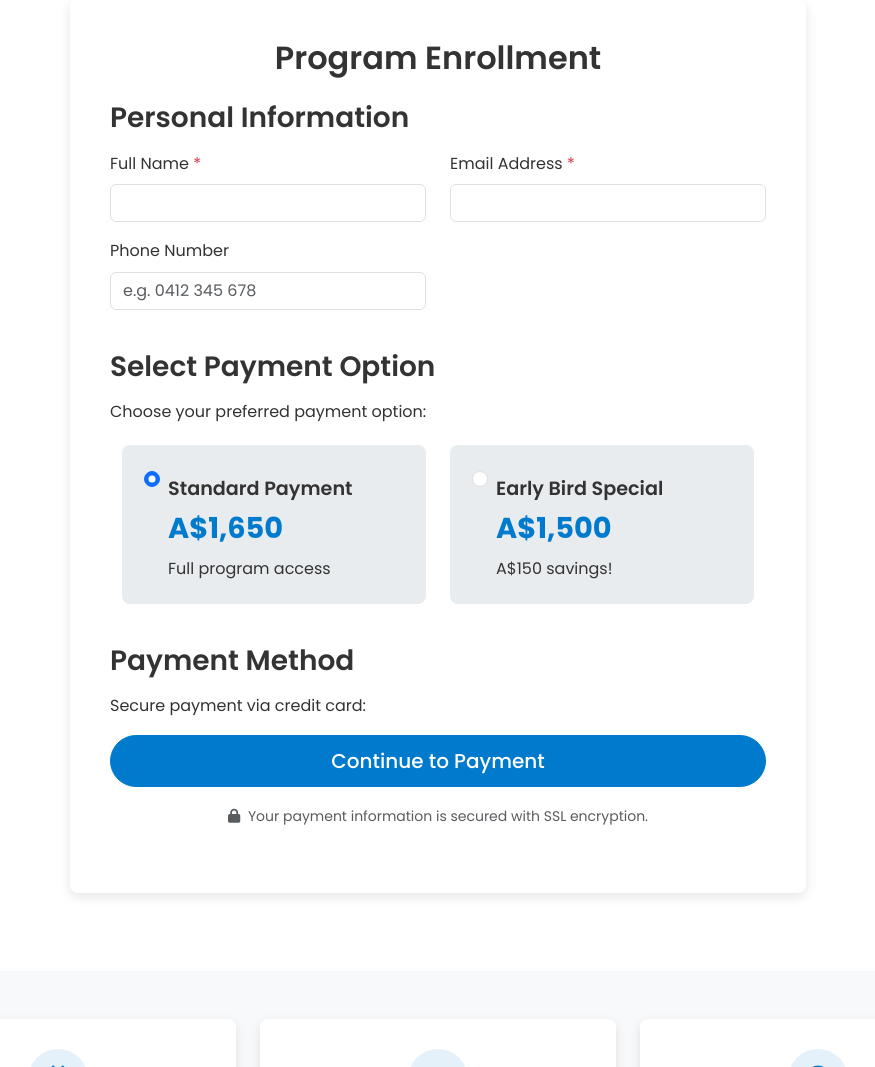
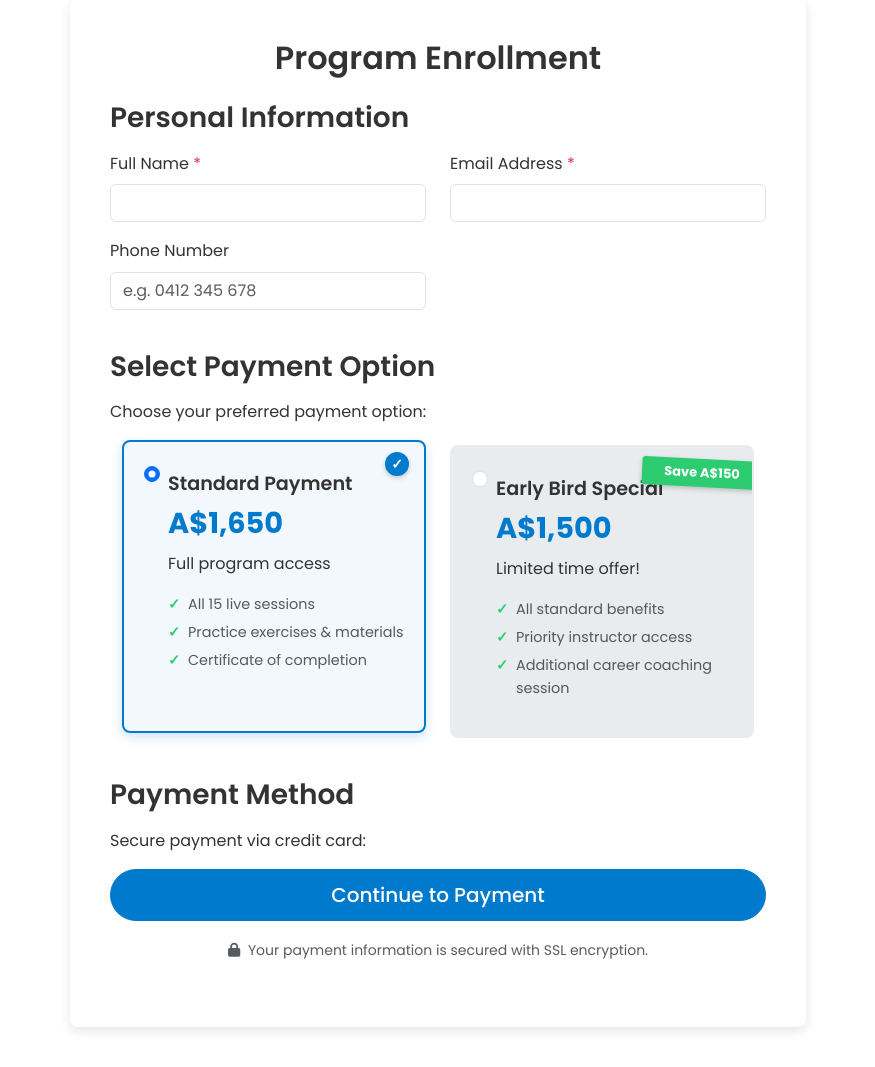
Before and after one commit to Yonesh-Thapa/FACTS, a Flask app: page /enroll in a window 1280 px wide. Shown: the part 340-1407 px from the top of the page, without its empty margins (202-1077 px from the left). Run offline with Flask 3, Linux system fonts and the light colour scheme.

Commit message:
Enhance payment options display with visual improvements and details.
Replit-Commit-Author: Agent
Replit-Commit-Session-Id: 811e0181-69f7-4122-837f-3e5b1aa390de
Replit-Commit-Screenshot-Url: https://storage.googleapis.com/screenshot-production-us-central1/1a0dd053-97cc-4a0a-b64d-456243bbbfc9/e7690ea4-0711-434d-babc-4d5de4cabbc5.jpg

```diff
--- a/static/css/style.css
+++ b/static/css/style.css
@@ -785,15 +785,58 @@ hr {
     cursor: pointer;
     border: 2px solid transparent;
     transition: var(--transition);
+    position: relative;
+    overflow: hidden;
 }
 
 .payment-option-card.active {
     border-color: var(--primary-color);
     background-color: rgba(0, 122, 204, 0.05);
+    box-shadow: 0 4px 12px rgba(0, 122, 204, 0.2);
+    transform: translateY(-5px);
+}
+
+.payment-option-card.active::before {
+    content: "✓";
+    position: absolute;
+    top: 10px;
+    right: 15px;
+    background-color: var(--primary-color);
+    color: white;
+    width: 24px;
+    height: 24px;
+    border-radius: 50%;
+    display: flex;
+    align-items: center;
+    justify-content: center;
+    font-size: 14px;
+    font-weight: bold;
+    box-shadow: 0 2px 5px rgba(0, 0, 0, 0.2);
 }
 
 .payment-option-card:hover {
     background-color: rgba(0, 122, 204, 0.05);
+    transform: translateY(-3px);
+    box-shadow: 0 2px 8px rgba(0, 0, 0, 0.1);
+}
+
+.ribbon {
+    position: absolute;
+    top: 12px;
+    right: -10px;
+    z-index: 1;
+    overflow: hidden;
+    width: 120px;
+    height: 28px;
+    text-align: center;
+    line-height: 28px;
+    font-size: 13px;
+    font-weight: bold;
+    color: #fff;
+    background-color: var(--secondary-color);
+    border-radius: 3px;
+    box-shadow: 0 2px 5px rgba(0, 0, 0, 0.2);
+    transform: rotate(3deg);
 }
 
 .payment-option-card .form-check {
@@ -811,6 +854,27 @@ hr {
     font-weight: 700;
     color: var(--primary-color);
     margin-bottom: 5px;
+}
+
+.payment-option-card ul {
+    list-style: none;
+    padding-left: 0;
+    margin-top: 10px;
+}
+
+.payment-option-card ul li {
+    padding-left: 20px;
+    position: relative;
+    margin-bottom: 5px;
+    font-size: 0.9rem;
+}
+
+.payment-option-card ul li:before {
+    content: "✓";
+    position: absolute;
+    left: 0;
+    color: var(--secondary-color);
+    font-weight: bold;
 }
 
 .info-card {
--- a/templates/enroll.html
+++ b/templates/enroll.html
@@ -63,10 +63,15 @@
                                     <div class="payment-option-card" onclick="selectPaymentOption('standard')">
                                         <div class="form-check">
                                             <input class="form-check-input" type="radio" name="payment_type" id="standardPayment" value="standard" checked>
-                                            <label class="form-check-label" for="standardPayment">
+                                            <label class="form-check-label w-100" for="standardPayment">
                                                 <h4>Standard Payment</h4>
                                                 <p class="price">A$1,650</p>
                                                 <p class="mb-0">Full program access</p>
+                                                <ul class="mt-3 text-muted">
+                                                    <li>All 15 live sessions</li>
+                                                    <li>Practice exercises & materials</li>
+                                                    <li>Certificate of completion</li>
+                                                </ul>
                                             </label>
                                         </div>
                                     </div>
@@ -76,10 +81,16 @@
                                     <div class="payment-option-card" onclick="selectPaymentOption('early_bird')">
                                         <div class="form-check">
                                             <input class="form-check-input" type="radio" name="payment_type" id="earlyBirdPayment" value="early_bird">
-                                            <label class="form-check-label" for="earlyBirdPayment">
+                                            <label class="form-check-label w-100" for="earlyBirdPayment">
+                                                <div class="ribbon">Save A$150</div>
                                                 <h4>Early Bird Special</h4>
                                                 <p class="price">A$1,500</p>
-                                                <p class="mb-0">A$150 savings!</p>
+                                                <p class="mb-0">Limited time offer!</p>
+                                                <ul class="mt-3 text-muted">
+                                                    <li>All standard benefits</li>
+                                                    <li>Priority instructor access</li>
+                                                    <li>Additional career coaching session</li>
+                                                </ul>
                                             </label>
                                         </div>
                                     </div>
@@ -155,13 +166,38 @@
             document.getElementById('standardPayment').checked = false;
             document.getElementById('earlyBirdPayment').checked = true;
         }
+
+        // Update active class on cards
+        const cards = document.querySelectorAll('.payment-option-card');
+        const standardCard = cards[0];
+        const earlyBirdCard = cards[1];
+
+        if (type === 'standard') {
+            standardCard.classList.add('active');
+            earlyBirdCard.classList.remove('active');
+        } else {
+            standardCard.classList.remove('active');
+            earlyBirdCard.classList.add('active');
+        }
     }
 
     document.addEventListener('DOMContentLoaded', function() {
+        // Set standard payment as default by activating it on page load
+        document.querySelector('.payment-option-card:first-child').classList.add('active');
+
         const paymentCards = document.querySelectorAll('.payment-option-card');
 
         paymentCards.forEach(card => {
             card.addEventListener('click', function() {
+                // Get the radio input within this card
+                const radioInput = this.querySelector('input[type="radio"]');
+
+                // Get the payment type from the radio input value
+                const paymentType = radioInput.value;
+
+                // Call selectPaymentOption to update radio buttons and classes
+                selectPaymentOption(paymentType);
+
                 // Remove active class from all cards
                 paymentCards.forEach(c => c.classList.remove('active'));
 
--- a/templates/program.html
+++ b/templates/program.html
@@ -267,7 +267,7 @@
                     <div class="row mt-4">
                         <div class="col-12 text-center">
                             <p class="enrollment-note">Classes are limited to 15 students to ensure personalized attention</p>
-                            <a href="{{ url_for('contact') }}" class="btn btn-primary btn-lg">Enroll Now</a>
+                            <a href="{{ url_for('enroll') }}" class="btn btn-primary btn-lg">Enroll Now</a>
                         </div>
                     </div>
                 </div>
```
